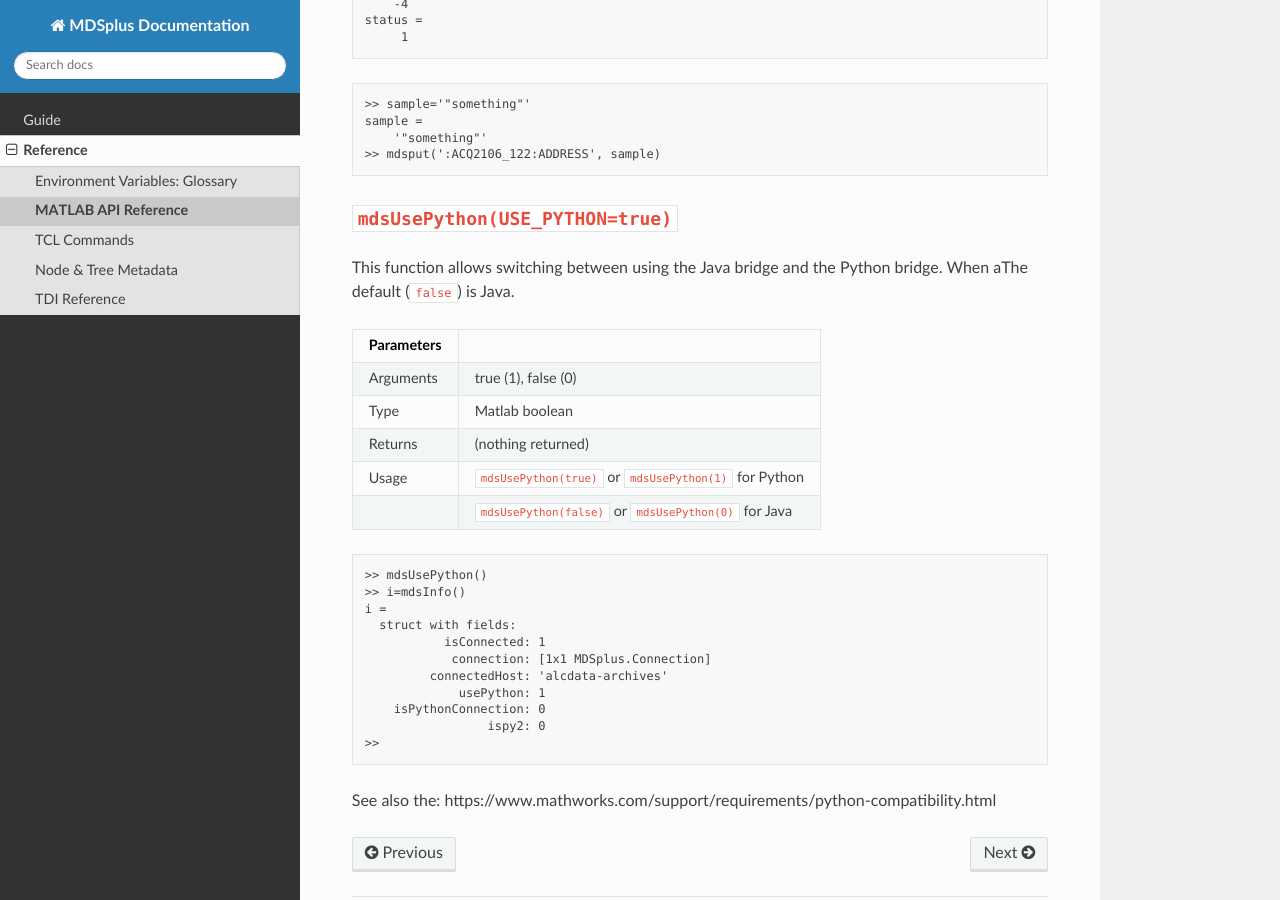
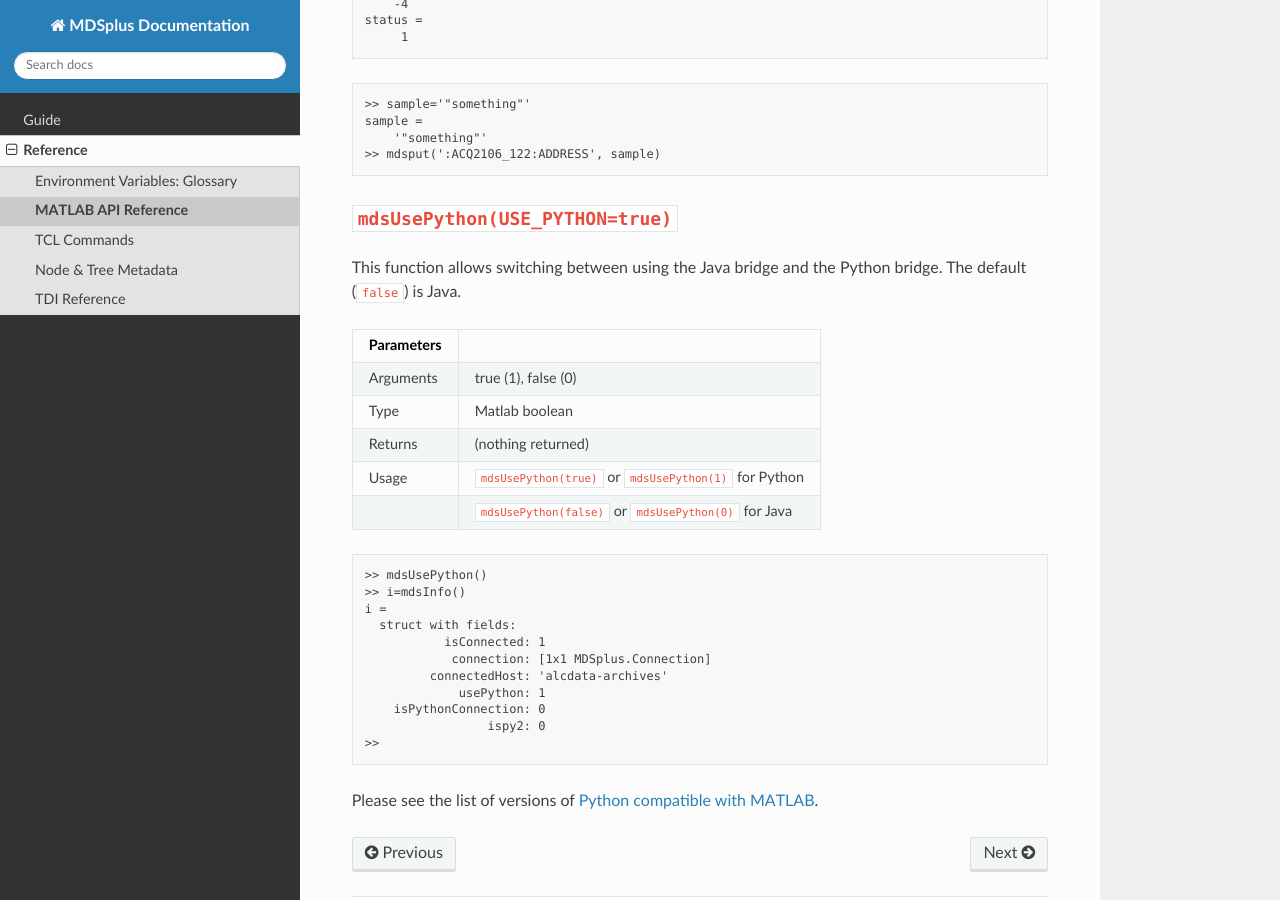
Before and after one commit to MDSplus/Documentation, a Sphinx documentation site: the page built from docs/reference/matlab.md, in a window 1280 px wide and 900 px high, scrolled down 3934 px. Built offline with Sphinx 7.4.7 and the Read the Docs theme 3.1.0, drawn with Linux system fonts in a browser that asks for light colours; pages that are not in the unit, such as notebooks, are missing from menus.

Commit message:
Update Matlab reference

````diff
--- a/docs/reference/matlab.md
+++ b/docs/reference/matlab.md
@@ -165,7 +165,7 @@ sample =
 ```
 
 ## `mdsUsePython(USE_PYTHON=true)`
-This function allows switching between using the Java bridge and the Python bridge. When aThe default (`false`) is Java.
+This function allows switching between using the Java bridge and the Python bridge. The default (`false`) is Java.
 
 | Parameters ||
 |-|-|
@@ -188,4 +188,4 @@ i =
                  ispy2: 0
 >>
 ```
-See also the: https://www.mathworks.com/support/requirements/python-compatibility.html
+Please see the list of versions of [Python compatible with MATLAB](https://www.mathworks.com/support/requirements/python-compatibility.html).
````
